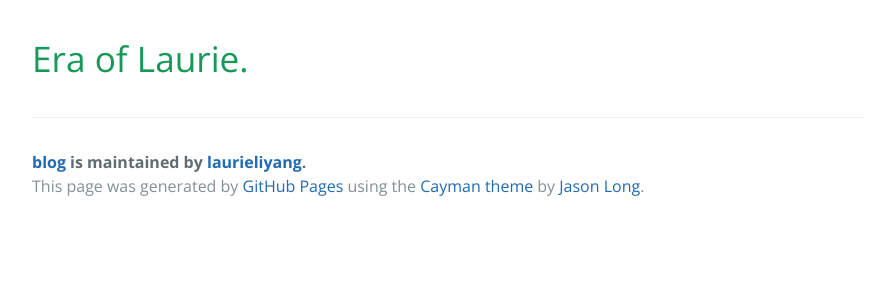
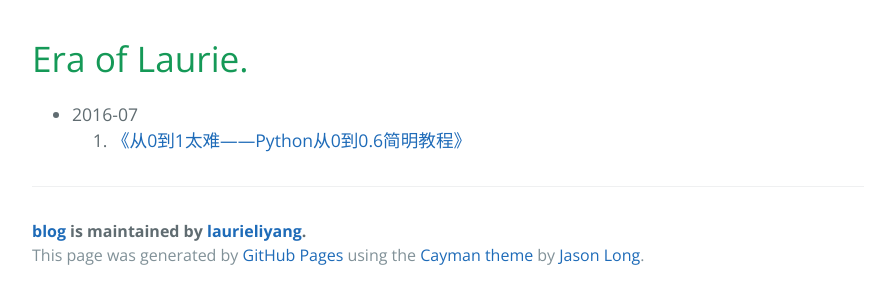
Before and after one commit to laurieliyang/blog, a plain HTML site: page index.html in a window 1280 px wide. Shown: the whole page, without its empty margins (192-1087 px from the left). Drawn offline with nearby package versions, Linux system fonts and the light colour scheme.

Commit message:
something new

```diff
--- a/articles.json
+++ b/articles.js
@@ -1,8 +1,8 @@
-"articles" : {
+var articles = {
   "2016-07" : [
 	  {
 	  	"title":"从0到1太难——Python从0到0.6简明教程",
-	  	"file":"/2016-07/_0_1_Python_0_0.6_.html"
+	  	"file":"2016-07/_0_1_Python_0_0.6_.html"
 	  }
   ]
-}
+};
--- a/index.html
+++ b/index.html
@@ -16,14 +16,15 @@
 
       <!-- begin 生成文章列表 -->
       <div><ul id="article_list"></ul></div>
-      <script type="text/javascript" src="articles.json"></script>
+      <script type="text/javascript" src="articles.js"></script>
       <script type="text/javascript">
         var target = document.getElementById('article_list');
         var buffer = "";
         for (var cat_key in articles) {
           buffer = "<li>" + cat_key + "<ol>";
-          for (var art_item in articles[cat_key]) {
-            buffer += "<li><a href=\"" + art_item["file"] + ">《" + art_item["title"] + "》</a></li>";
+          for (var i = 0; i < articles[cat_key].length; i++) {
+            // alert("<li><a href=\"" + articles[cat_key][i]["file"] + "\">《" + articles[cat_key][i]["title"] + "》</a></li>");
+            buffer += "<li><a href=\"" + articles[cat_key][i]["file"] + "\">《" + articles[cat_key][i]["title"] + "》</a></li>";
           }
           buffer += "</ol></li>";
           target.innerHTML += buffer;
```
Also changed, not shown: 2016-07/_0_1_Python_0_0.6_.html (+1 -1 lines).
